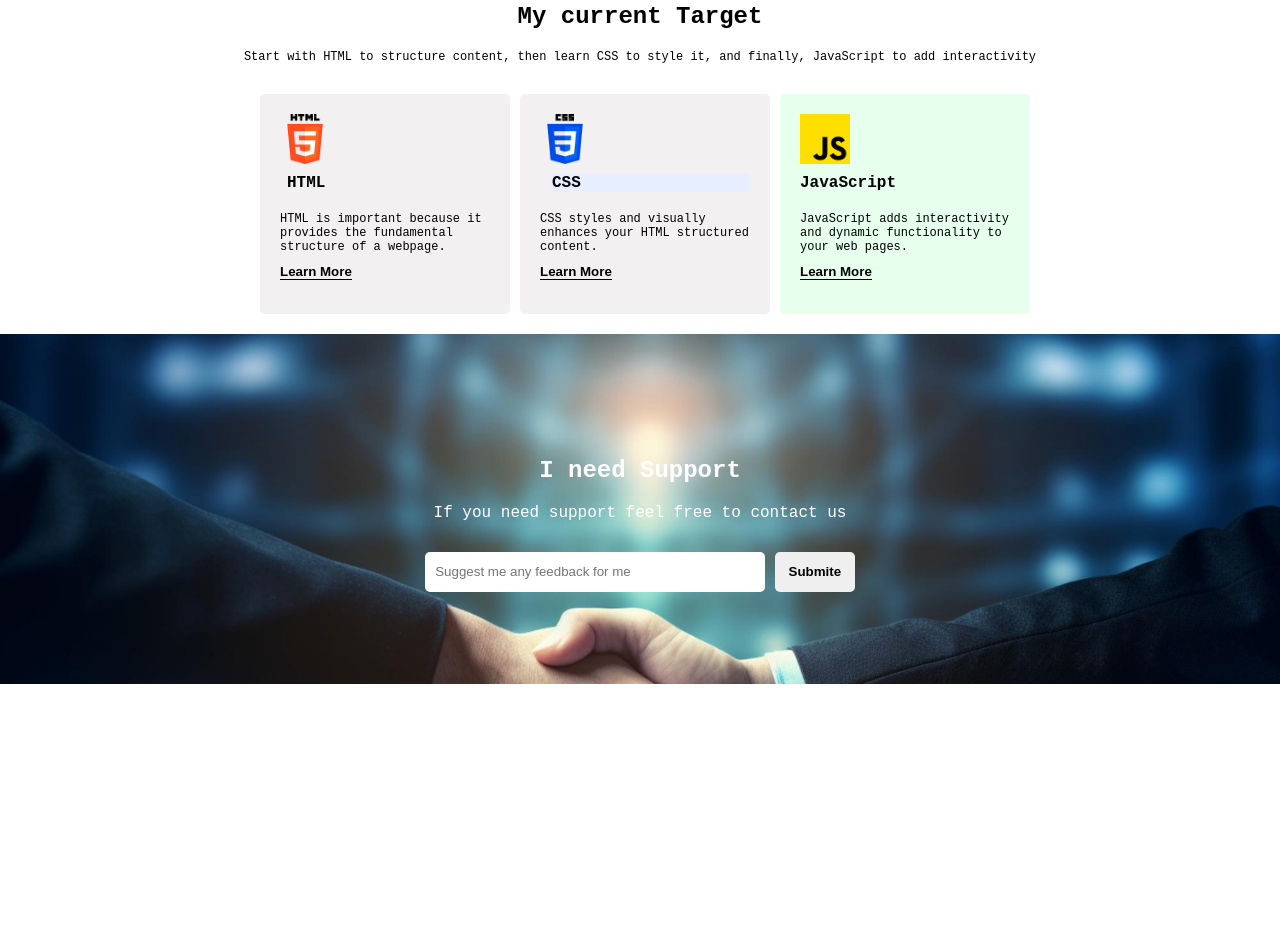
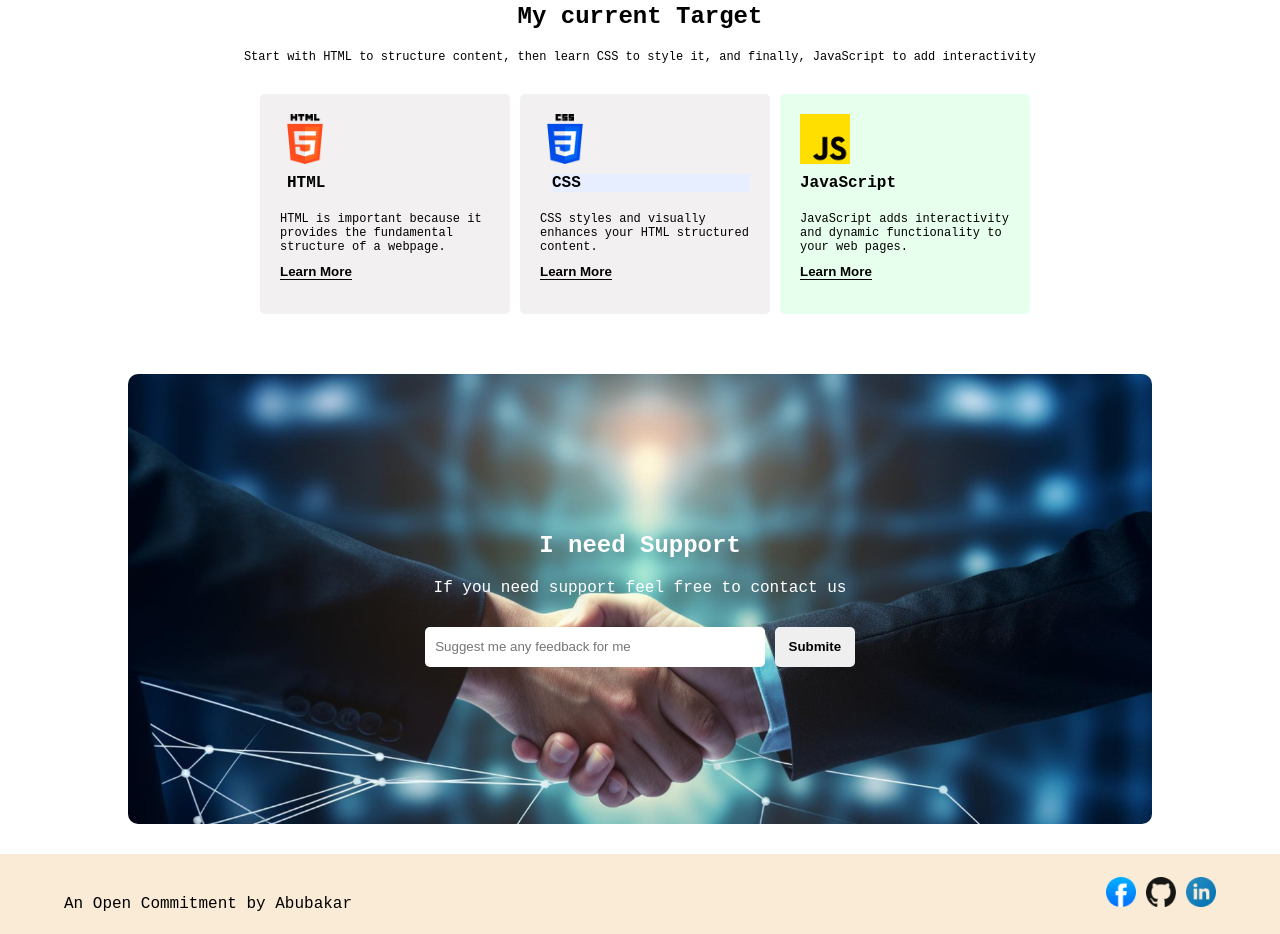
Before and after one commit to abubakar979/assignment_1, a plain HTML site: page index.html in a window 1280 px wide. Shown: the part 2378-3312 px from the top of the page. Before the commit the page ends 3062 px from the top, so only its background shows below. Drawn offline with Linux system fonts and the light colour scheme; a web font is replaced by a local one.

Commit message:
footer section added

```diff
--- a/index.html
+++ b/index.html
@@ -12,7 +12,7 @@
             <img src="assets/Group.png" alt="">
             <h4>"In the near future, I hope to become a Developer."</h4>
             <p>Becoming a web developer allows you to create impactful, user-friendly websites, enjoy a high-demand career, <br>work remotely, continuously learn, and innovate in a dynamic, ever-evolving tech field.</p>
-            <a href=""><button>Contact with me</button></a>
+            <a href="" action="footer"><button>Contact with me</button></a>
         </div>
 
     </section>
@@ -91,8 +91,15 @@
             </div>
         </div>
     </section>
-    <section class="footer">
-
+    <section class="footer" id="footer">
+     <div class="footer-container">
+        <p>An Open Commitment by Abubakar</p>
+        <div class="footter-icon">
+           <a href="https://www.facebook.com/ab.siddik.902819/"><img src="assets/facebook.png" alt=""></a>
+           <a href="https://github.com/abubakar979"><img src="assets/github.png" alt=""></a>
+           <a href="https://www.linkedin.com/in/md-abu-bakar-siddique-870650229/"><img src="assets/linkedin-icon 1.png" alt=""></a>
+        </div>
+     </div>
     </section>
 </body>
 </html>
--- a/style/style.css
+++ b/style/style.css
@@ -187,15 +187,23 @@
     background-image: ;
 }
 .i-need-support{
-    background-image: url(../assets/handshake.jpg);
-    background-size: cover;
-    background-repeat: no-repeat;
     margin-top: 20px;
-    height: 350px;
+    height: 500px;
     display: flex;
     align-items: center;
     justify-content: center;
     font-family: "Azeret Mono", monospace;
+}
+.support-container{
+    width: 80%;
+    background-image: url(../assets/handshake.jpg);
+    background-size: cover;
+    background-repeat: no-repeat;
+    height: 90%;
+    display: flex;
+    justify-content: center;
+    border-radius: 10px;
+
 }
 .support-contact input{
   width: 320px;
@@ -225,3 +233,28 @@
     margin-top: 20px;
 
 }
+.footer{
+  background-color: antiquewhite;
+  width: 100%;
+  margin-top: 20px;
+  height: 80px;
+  display: flex;
+  align-items: center;
+  justify-content: center;
+}
+.footer-container{
+  width: 90%;
+  display: flex;
+  align-items: center;
+  justify-content: space-between;
+}
+.footer-container img{
+    margin-left: 10px;
+    width: 30px;
+}
+.footter-icon{
+    display: flex;
+    justify-content: center;
+    align-items: center;
+    height: 100%;
+}
```
